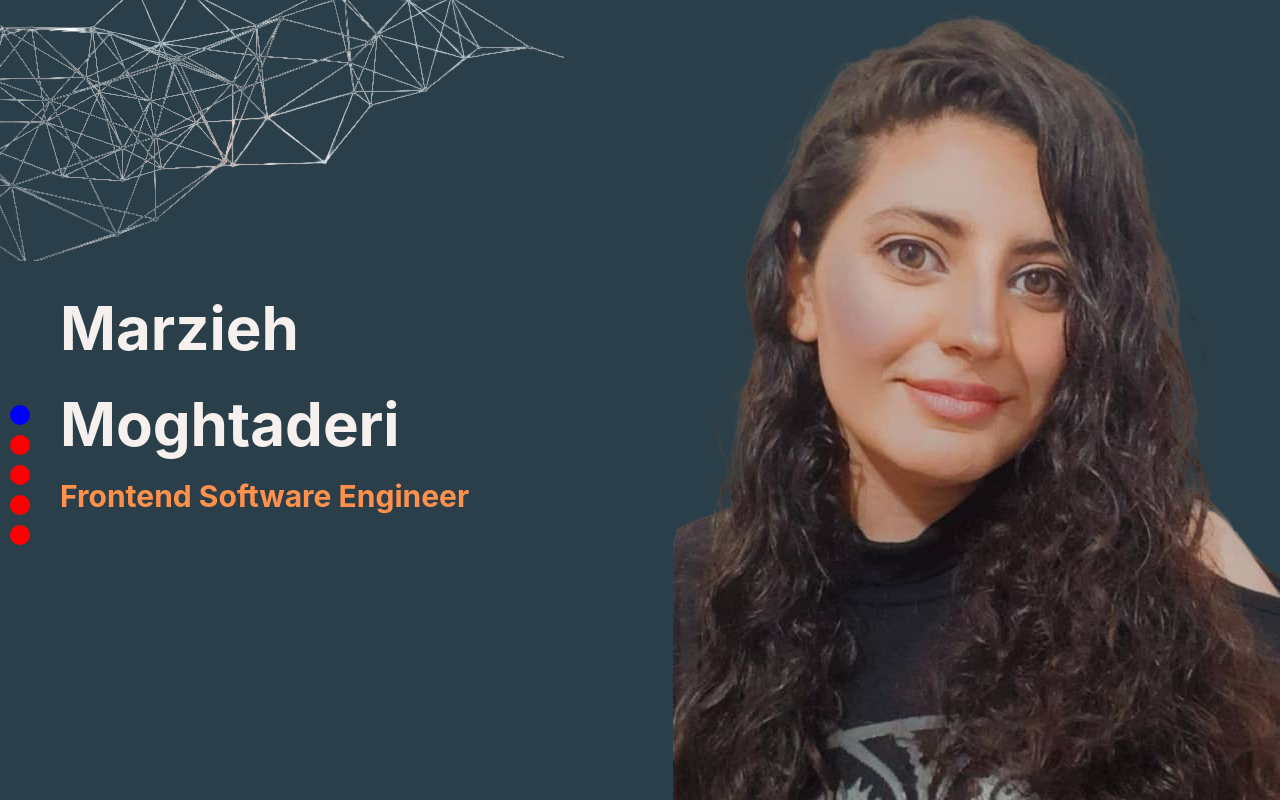
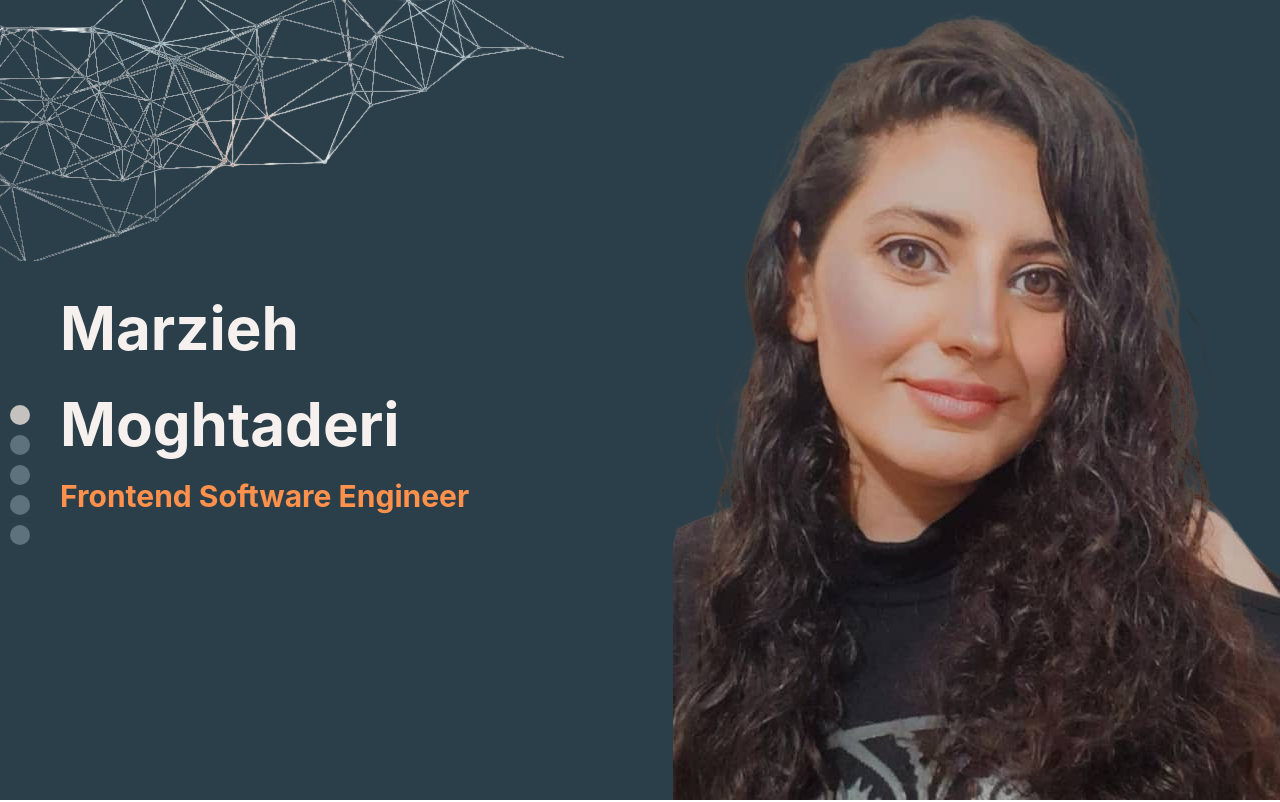
Before and after one commit to marzzy/marzzy_codes, a Next.js app: page / in a window 1280 px wide. Shown: the top 802 px of the page. Built offline with nearby package versions, Linux system fonts and the light colour scheme.

Commit message:
fix(home): use theme pallete on sections pagination

```diff
--- a/components/section/section.tsx
+++ b/components/section/section.tsx
@@ -18,16 +18,16 @@ const useStyles = makeStyles((theme: ThemeType) => ({
     width: '0',
     height: '0',
     margin: '5px 10px',
-    background: 'red',
+    background: theme.palette.accents.tertiary,
     borderRadius: '100%',
     padding: '10px',
     color: 'transparent',
     transition: '0.25s',
     '&.active': {
-      background: 'blue',
+      background: theme.palette.accents.primary,
     },
     '&:hover': {
-      background: 'green',
+      background: theme.palette.accents.primary,
     },
   },
   pagination: {
--- a/pages/_app.tsx
+++ b/pages/_app.tsx
@@ -14,11 +14,11 @@ export default function App({ Component, pageProps } : AppProps) {
       jssStyles.parentElement.removeChild(jssStyles);
     }
   }, []);
+
   // TODO: add provider to change theme
   return (
     <ThemeProvider theme={theme('dark')}>
       <Component {...pageProps} />
     </ThemeProvider>
   );
-  // return <Component {...pageProps} />;
 }
```
